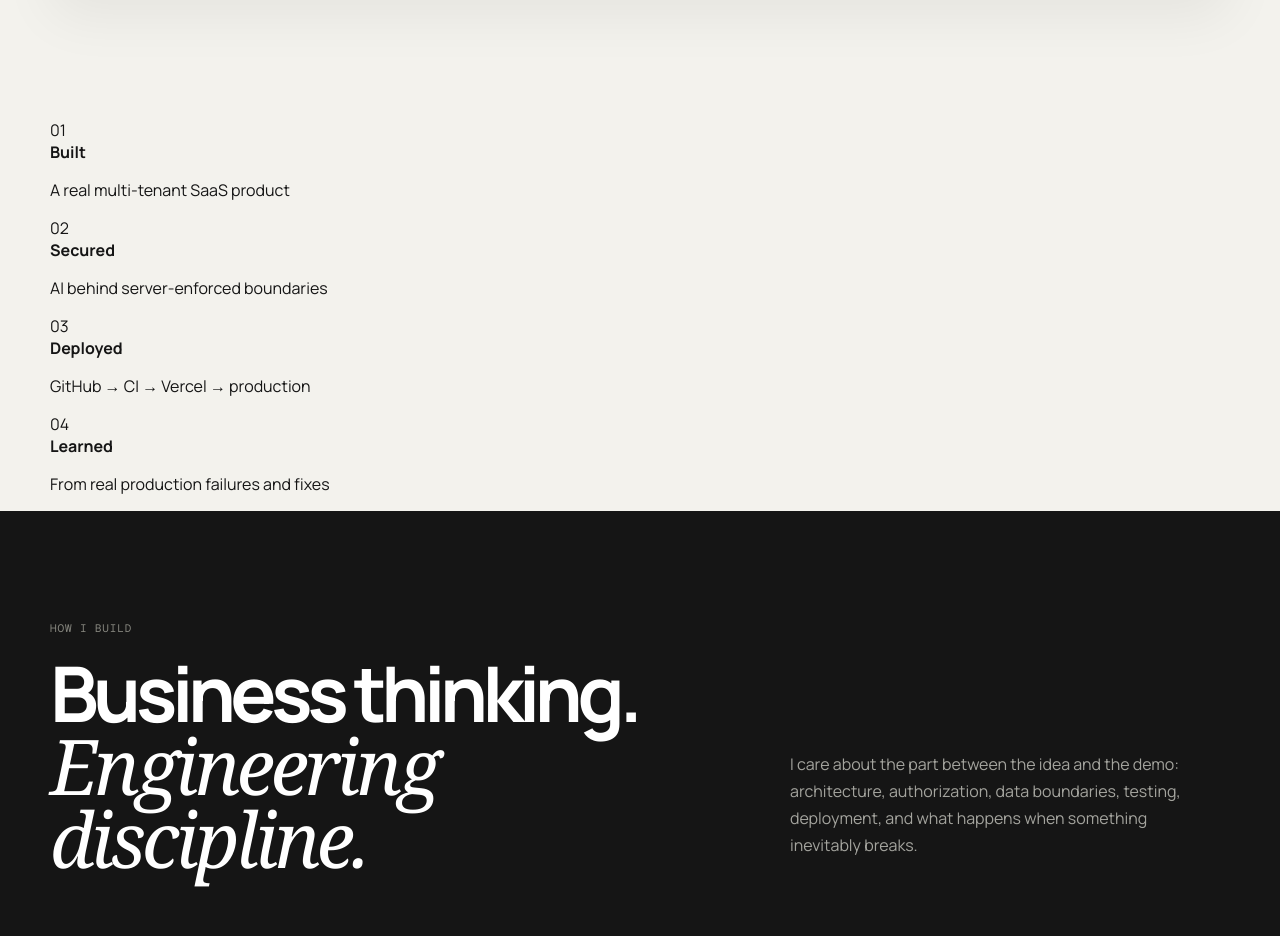
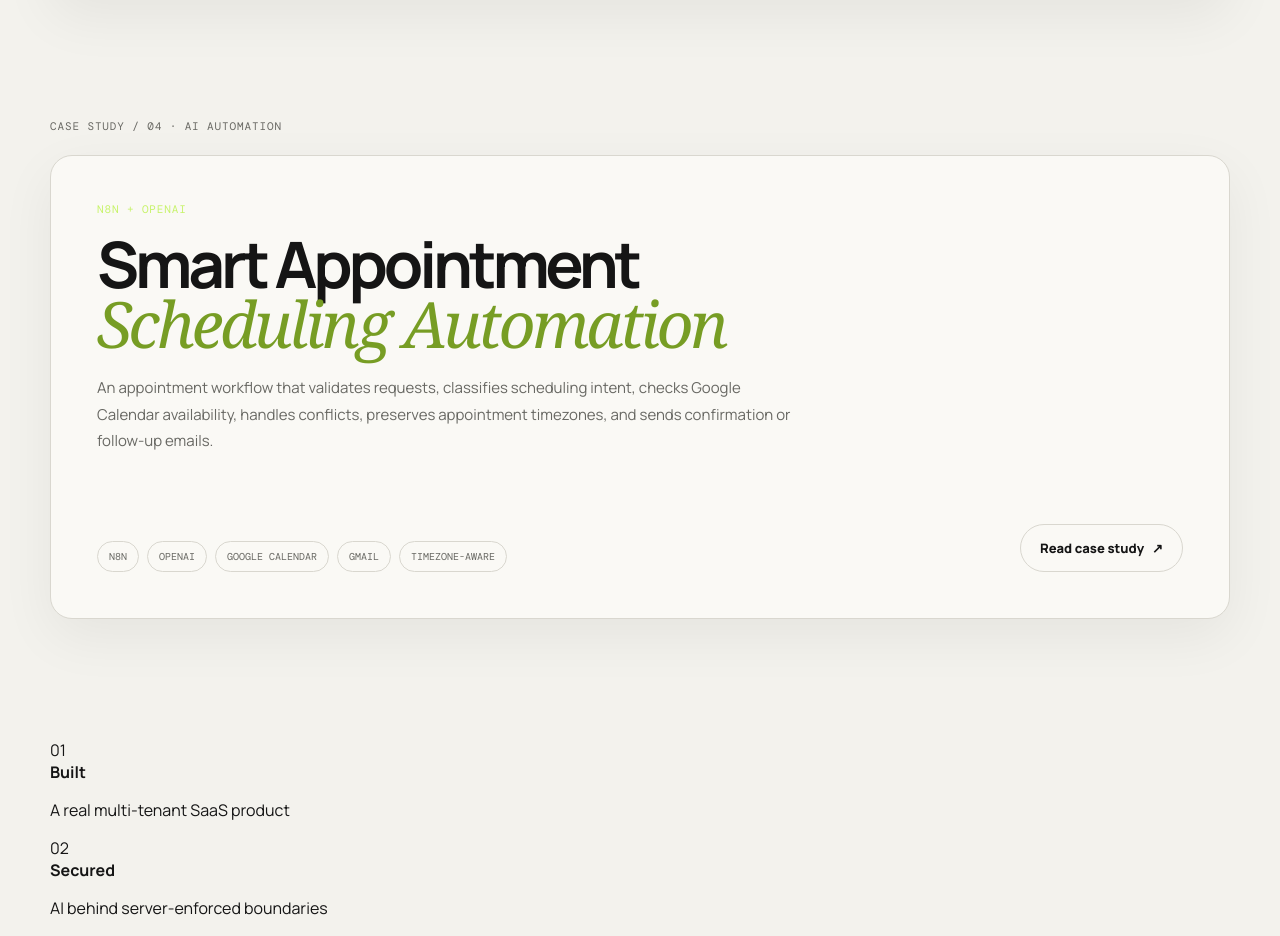
Before and after one commit to Mr-TDG/trystan-portfolio, a Next.js app: page / in a window 1280 px wide. Shown: the part 2870-3806 px from the top of the page. Built offline with nearby package versions, Linux system fonts and the light colour scheme.

Commit message:
Add Project 3 appointment scheduling to portfolio

```diff
--- a/app/page.tsx
+++ b/app/page.tsx
@@ -151,6 +151,27 @@ export default function Home() {
         </div>
       </section>
 
+      <section className="automation-feature shell" data-reveal>
+        <div className="section-label">Case study / 04 · AI automation</div>
+        <div className="automation-card">
+          <div>
+            <div className="project-kicker">N8N + OPENAI</div>
+            <h2>Smart Appointment<br /><em>Scheduling Automation</em></h2>
+            <p>
+              An appointment workflow that validates requests, classifies scheduling intent,
+              checks Google Calendar availability, handles conflicts, preserves appointment
+              timezones, and sends confirmation or follow-up emails.
+            </p>
+          </div>
+          <div className="automation-card-bottom">
+            <div className="automation-tags">
+              <span>n8n</span><span>OpenAI</span><span>Google Calendar</span><span>Gmail</span><span>Timezone-aware</span>
+            </div>
+            <a className="button secondary" href="/appointment-automation">Read case study <span>↗</span></a>
+          </div>
+        </div>
+      </section>
+
       <section className="proof-strip" data-reveal>
         <div className="shell proof-grid">
           {proofPoints.map(([number, title, text]) => (
```
